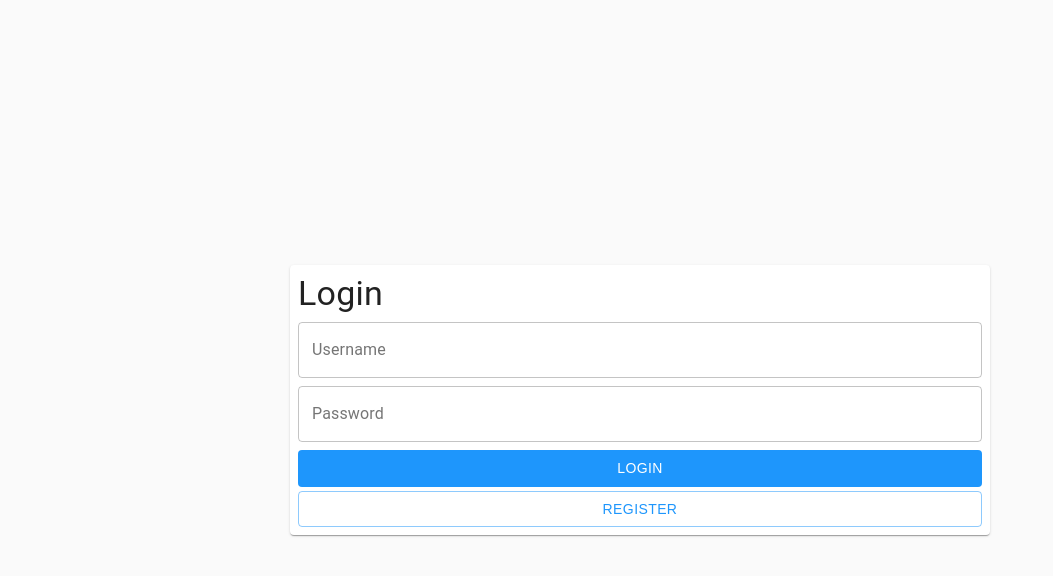
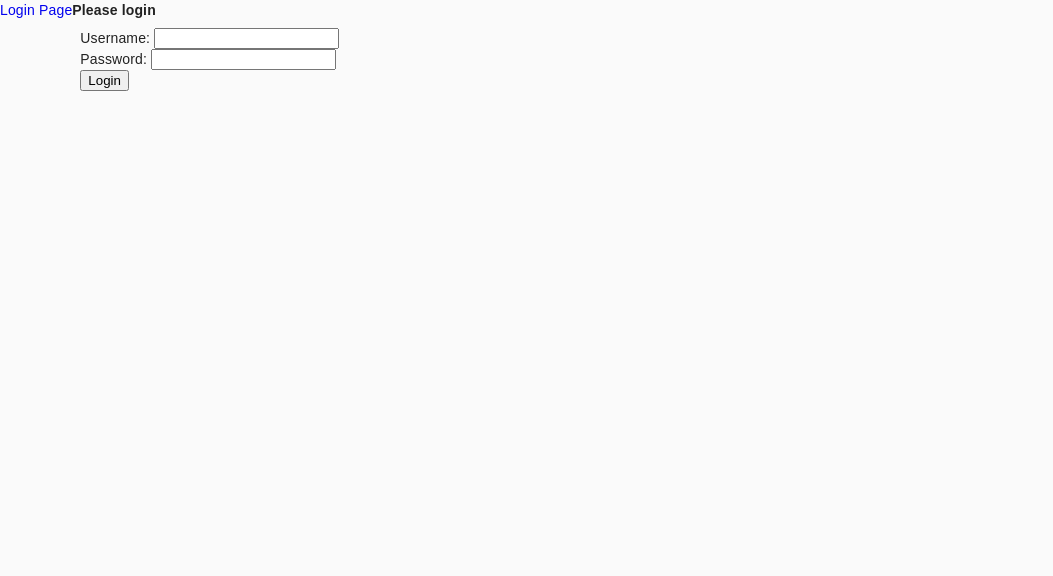
Before and after one commit to matt-evangelidis/COMP3120-assignment2, a React (Create React App) app: page /login in a window 1280 px wide. Shown: the top 576 px of the page, without its empty margins (0-1053 px from the left). Built offline with nearby package versions, Linux system fonts and the light colour scheme.

Commit message:
Added JWT Authentication - still getting 501 error

```diff
--- a/src/App.jsx
+++ b/src/App.jsx
@@ -1,7 +1,7 @@
 import "./styles/base.scss";
 import "./styles/forms.scss";
 
-import React from "react";
+import React, {useState} from 'react';
 
 import { BrowserRouter as Router, Switch, Route, Link } from "react-router-dom";
 
@@ -10,11 +10,24 @@ import CssBaseline from "@material-ui/core/CssBaseline";
 import Paper from "@material-ui/core/Card";
 
 import theme from "./Theme";
-import Login from "./components/auth/Login";
+import Login from "./components/LoginForm";
+//import Login from "./components/auth/Login";
 import Register from "./components/auth/Register";
+import Button from './components/Button'
 
 function App() {
 	const formCardStyle = { width: "700px", margin: "auto" };
+	const [user, setUser] = useState(null) //Keep track of user login status
+
+	//handle logout
+	const logoutHandler = () => {
+		setUser(null)
+	  }
+
+	//handle user login
+	const userLoginHandler = (user) => {
+		setUser(user)
+	}
 
 	return (
 		<ThemeProvider theme={theme}>
@@ -24,7 +37,19 @@ function App() {
 			{/*This eliminates visual discrepancies caused by differing default browser stylesheets */}
 			<Router>
 				<div className="App">
+				<div>
+					{user !== null
+					? <span>
+						<em> {user.name} logged in </em>
+						<Button eventHandler={logoutHandler} text="logout"/>
+						</span>
+					: <Link to="/login">Login Page</Link>
+					}
+				</div>
 					<Switch>
+						<Route path="/login">
+              				<Login user={user} userLoginHandler={userLoginHandler}/>
+           				</Route>
 						<Route path="/register">
 							<Paper style={formCardStyle}>
 								<Register />
--- /dev/null
+++ b/src/components/Button.js
@@ -0,0 +1,18 @@
+import React from 'react'
+
+const buttonStyle = {
+    backgroundColor: 'white',
+    color: 'black',
+    padding: 4,
+    margin: 4,
+    fontSize: 16,
+    cursor: 'pointer',
+    fontStyle: 'italic',
+    borderRadius: 12
+}
+
+const Button = ({eventHandler, text}) => {
+    return <button style={buttonStyle} onClick={eventHandler}> {text} </button>
+}
+
+export default Button
--- /dev/null
+++ b/src/components/LoginForm.js
@@ -0,0 +1,60 @@
+import React, {useState} from 'react'
+import loginService from '../services/login'
+//import productService from '../services/products'
+
+const LoginForm = ({user, userLoginHandler}) => {
+    const [username, setUsername] = useState('')
+    const [password, setPassword] = useState('')
+    console.log('the passed user value is:' , user)
+
+    const handleLogin = async (event) => {
+        event.preventDefault()
+        user = await loginService.login({
+          username, password,
+        })
+        window.localStorage.setItem(
+          'loggedProductAppUser', JSON.stringify(user)
+        )
+        // productService.setToken(user.token)
+        // userLoginHandler(user)
+        // setUsername('')
+        // setPassword('')
+    }
+
+    return (
+        user === null
+            ? <div>
+                <strong> Please login </strong>
+                <form onSubmit={handleLogin}>
+                    <div >
+                    <span> Username: </span>
+                        <input
+                        type="text"
+                        value={username}
+                        name="Username"
+                        onChange={({ target }) =>
+                            setUsername(target.value)
+                        }
+                    />
+                    </div>
+                    <div >
+                    <span> Password: </span>
+                        <input
+                        type="password"
+                        value={password}
+                        name="Password"
+                        onChange={({ target }) =>
+                            setPassword(target.value)
+                        }
+                    />
+                    </div>
+                    <button type="submit">
+                        Login
+                    </button>
+                </form>
+        </div>
+        : null
+    )
+}
+
+export default LoginForm
--- /dev/null
+++ b/src/services/login.js
@@ -0,0 +1,10 @@
+import axios from 'axios'
+const baseUrl = '/login'
+
+// sending the HTTP post request to server address ‘/login’
+const login = async credentials => {
+    const response = await axios.post(baseUrl, credentials)
+    return response.data
+}
+
+export default { login }
```
Also changed, not shown: src/components/Home.js (added, +23 -0 lines), 1 other file (tests, documents, lock files or other folders).
